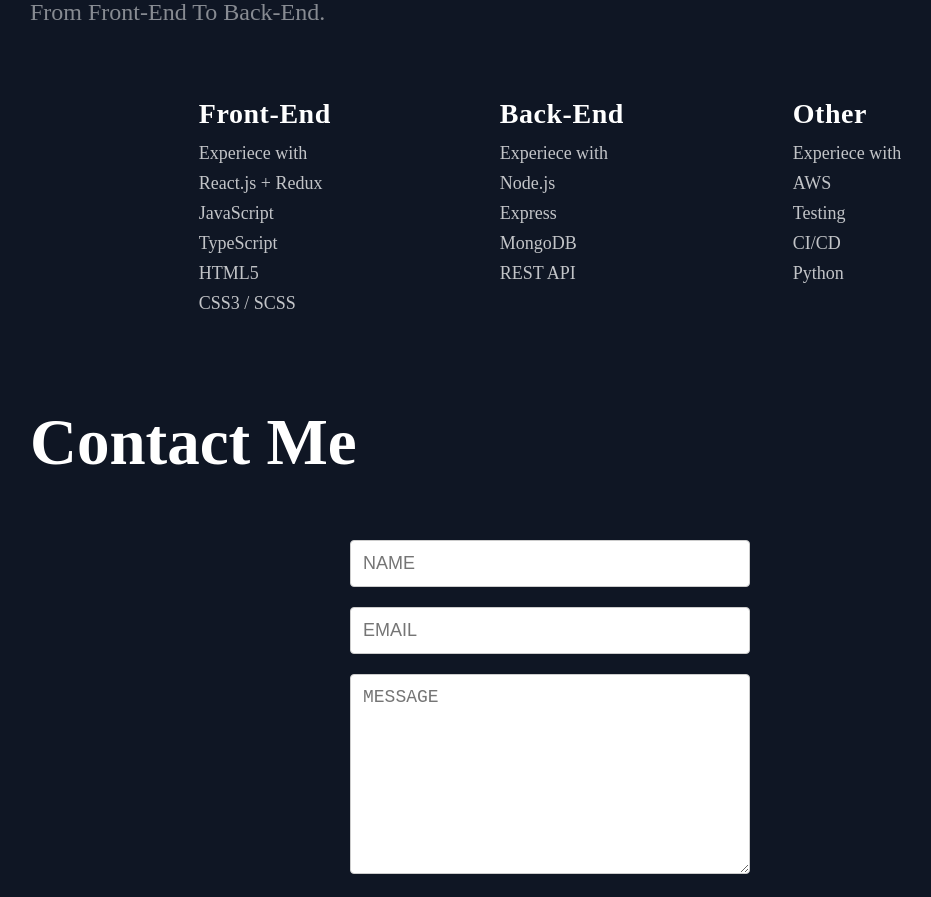
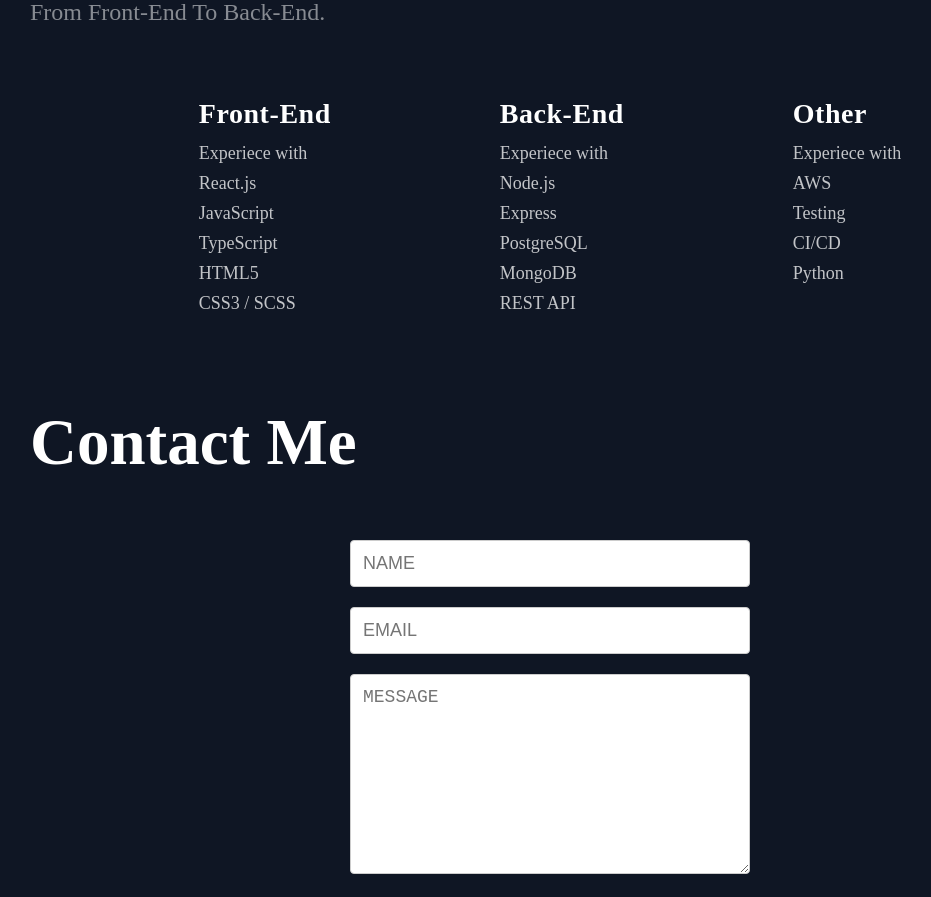
Before and after one commit to Aaron-Lin-74/personal-portfolio, a React (Create React App) app: page / in a window 1280 px wide. Shown: the part 2420-3317 px from the top of the page, without its empty margins (90-1021 px from the left). Built offline with nearby package versions, Linux system fonts and the light colour scheme.

Commit message:
update the  page technologies section content

```diff
--- a/src/components/Technologies/Technologies.tsx
+++ b/src/components/Technologies/Technologies.tsx
@@ -6,7 +6,7 @@ function Technologies() {
     <section id='tech' className='tech-container'>
       <h2 className='section-title'>Technologies</h2>
       <h3>
-        I've worked with a range a technologies in the web development world.{' '}
+        I've worked with a range a technologies in the web development world.
         <br />
         From Front-End To Back-End.
       </h3>
@@ -16,8 +16,7 @@ function Technologies() {
             <h4 className='list-title'>Front-End</h4>
             <p>
               Experiece with <br />
-              React.js + Redux
-              <br />
+              React.js <br />
               JavaScript <br />
               TypeScript <br />
               HTML5 <br />
@@ -30,6 +29,7 @@ function Technologies() {
               Experiece with <br />
               Node.js <br />
               Express <br />
+              PostgreSQL <br />
               MongoDB <br />
               REST API <br />
             </p>
```
